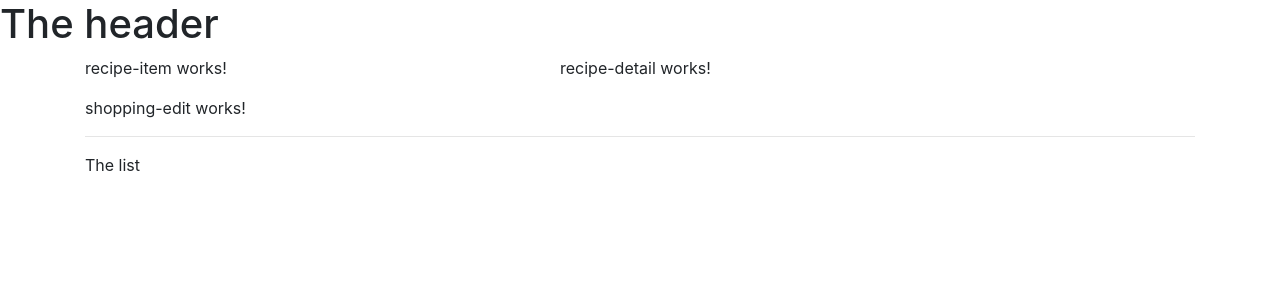
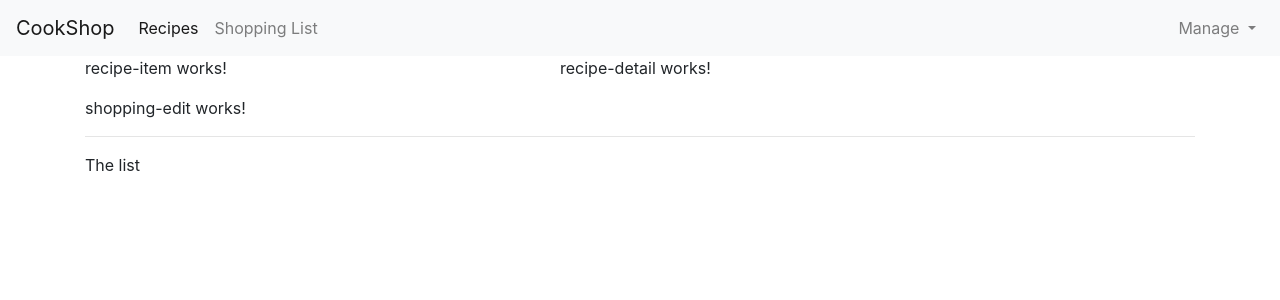
Before and after one commit to sidsid14/cookshop, an Angular app: page / in a window 1280 px wide. Shown: the top 300 px of the page. Built offline with nearby package versions, Linux system fonts and the light colour scheme.

Commit message:
Added navbar

```diff
--- a/src/app/header/header.component.html
+++ b/src/app/header/header.component.html
@@ -1 +1,29 @@
-<h1>The header</h1>
+
+<nav class="navbar navbar-expand-lg navbar-light bg-light">
+  <button class="navbar-toggler" type="button" data-toggle="collapse" data-target="#navbarTogglerDemo03" aria-controls="navbarTogglerDemo03" aria-expanded="false" aria-label="Toggle navigation">
+    <span class="navbar-toggler-icon"></span>
+  </button>
+  <a class="navbar-brand" href="#">CookShop</a>
+
+  <div class="collapse navbar-collapse" id="navbarTogglerDemo03">
+    <ul class="navbar-nav mr-auto mt-2 mt-lg-0">
+      <li class="nav-item active">
+        <a class="nav-link" href="#">Recipes <span class="sr-only">(current)</span></a>
+      </li>
+      <li class="nav-item">
+        <a class="nav-link" href="#">Shopping List</a>
+      </li>
+    </ul>
+    <ul class="navbar-nav my-2 my-lg-0">
+        <li class="nav-item dropdown">
+            <a class="nav-link dropdown-toggle" href="#" id="navbarDropdown" role="button" data-toggle="dropdown" aria-haspopup="true" aria-expanded="false">
+              Manage
+            </a>
+            <div class="dropdown-menu" aria-labelledby="navbarDropdown">
+              <a class="dropdown-item" href="#">Save Data</a>
+              <a class="dropdown-item" href="#">Fetch Data</a>
+            </div>
+          </li>
+        </ul>
+  </div>
+</nav>
```
